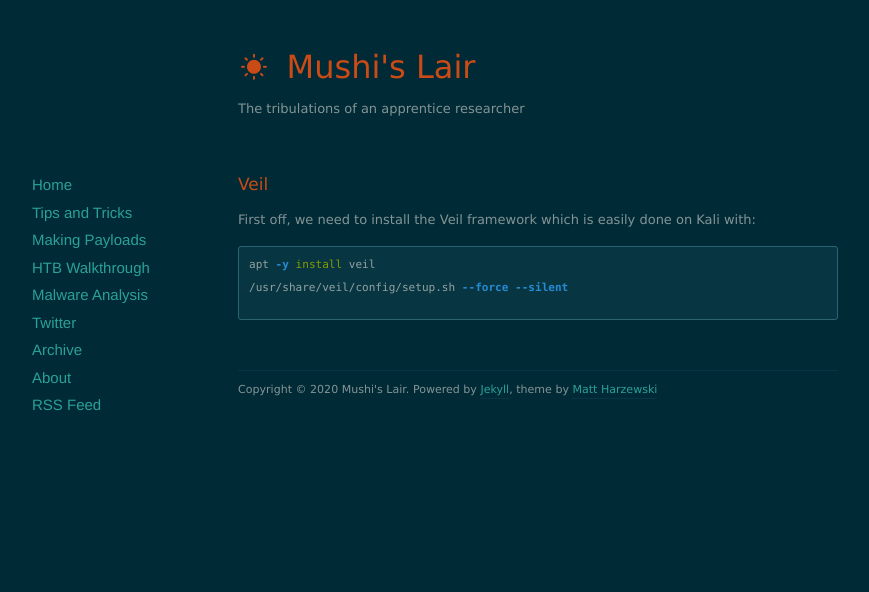
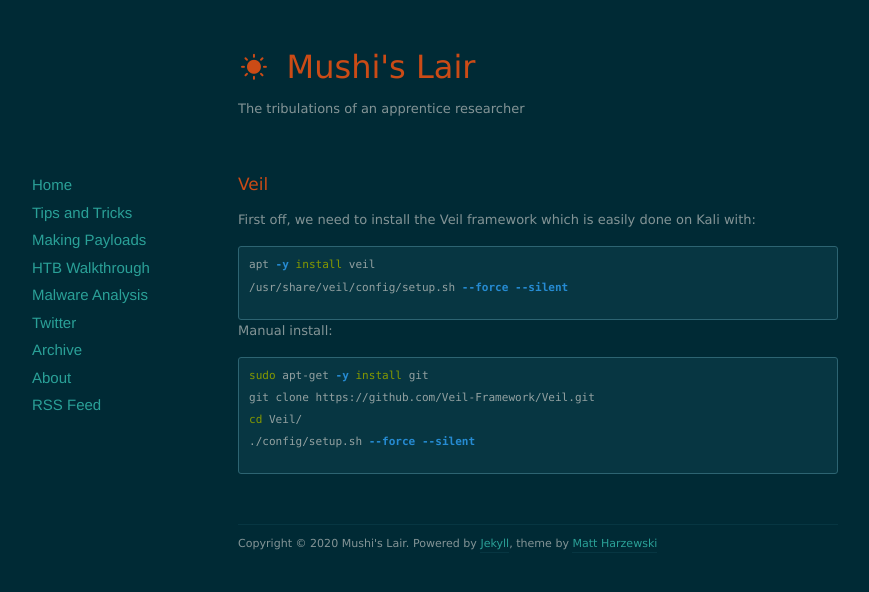
Before and after one commit to Mushi-mushi/mushi-mushi.github.io, a Jekyll site: the page built from payloads/index.markdown, in a window 1280 px wide. Shown: the top 592 px of the page, without its empty margins (102-971 px from the left). Built offline with Jekyll 4.4.1, drawn with Linux system fonts in a browser that asks for light colours; nearby versions of some CDN libraries.

Commit message:
Update index.markdown

```diff
--- a/payloads/index.markdown
+++ b/payloads/index.markdown
@@ -11,3 +11,10 @@
 apt -y install veil
 /usr/share/veil/config/setup.sh --force --silent
 {% endhighlight %}
+Manual install:
+{% highlight bash%}
+sudo apt-get -y install git
+git clone https://github.com/Veil-Framework/Veil.git
+cd Veil/
+./config/setup.sh --force --silent
+{% endhighlight %}
```
